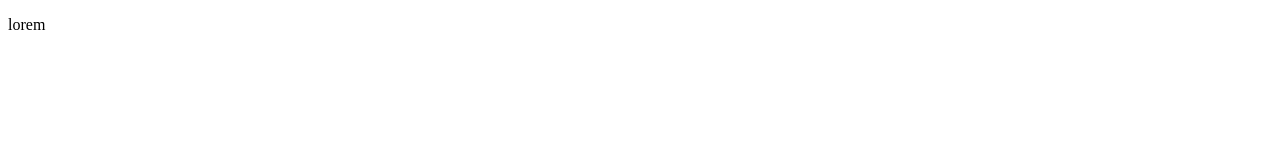
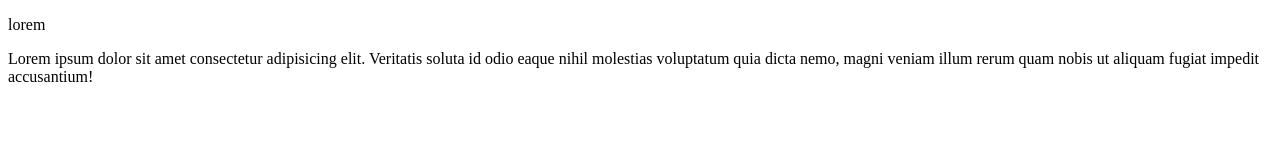
Before and after one commit to AmmarAhmad1234/GIt-work, a plain HTML site: page index.html in a window 1280 px wide. Drawn offline with Linux system fonts and the light colour scheme.

Commit message:
para added

```diff
--- a/index.html
+++ b/index.html
@@ -7,5 +7,6 @@
 </head>
 <body>
    <p>lorem</p>
+   <p>Lorem ipsum dolor sit amet consectetur adipisicing elit. Veritatis soluta id odio eaque nihil molestias voluptatum quia dicta nemo, magni veniam illum rerum quam nobis ut aliquam fugiat impedit accusantium!</p>
 </body>
 </html>
```
